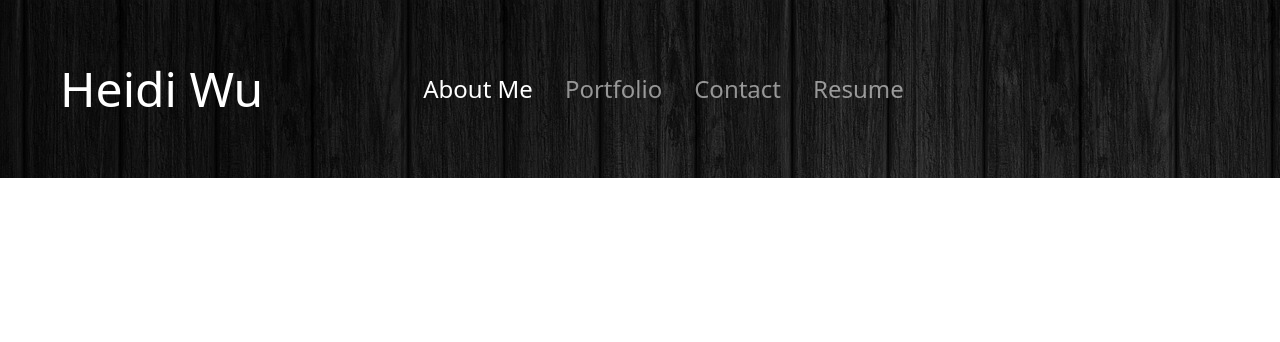
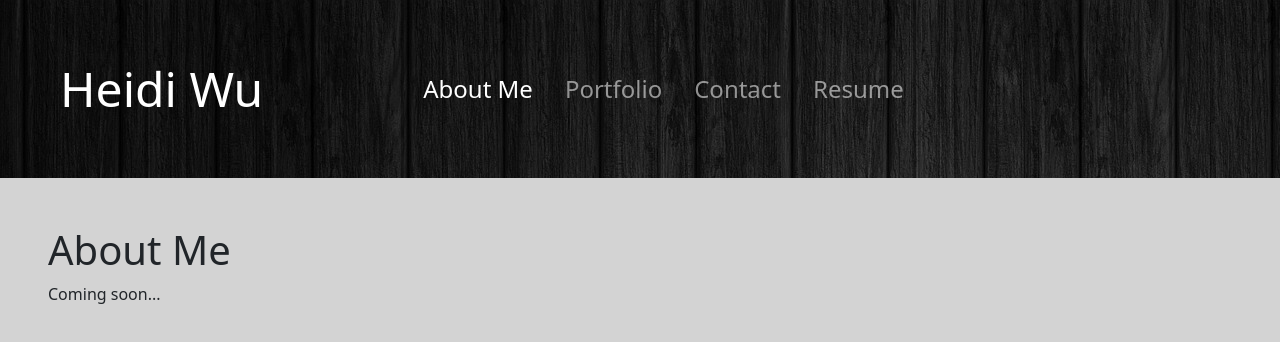
Before and after one commit to heidiwu3388/React-Portfolio, a React (Create React App) app: page / in a window 1280 px wide. Shown: the top 342 px of the page. Built offline with nearby package versions, Linux system fonts and the light colour scheme.

Commit message:
render pages (AboutMe, Portfolio, Contact and Resume) based on the title clicked in the navigation bar

```diff
--- a/src/components/PortfolioContainer.js
+++ b/src/components/PortfolioContainer.js
@@ -3,12 +3,29 @@ import React, { useState } from 'react';
 
 // import user-defined React components
 import Header from './Header';
+import AboutMe from './pages/AboutMe';
+import Portfolio from './pages/Portfolio';
+import Contact from './pages/Contact';
+import Resume from './pages/Resume';
 
 // define component 'PortfolioContainer' and export it as default
 export default function PortfolioContainer() {
   // declare state variables, setter functions and initial values
   const [currentPage, setCurrentPage] = useState('About Me');
 
+  // define function to render page based on 'currentPage' state
+  function renderPage() {
+    if (currentPage === "About Me") {
+      return <AboutMe />;
+    }
+    if (currentPage === "Portfolio") {
+      return <Portfolio />;
+    }
+    if (currentPage === "Contact") {
+      return <Contact />;
+    }
+    return <Resume />;
+  };
   // define function to handle page changes
   function handlePageChange(page) {
     setCurrentPage(page);
@@ -18,6 +35,7 @@ export default function PortfolioContainer() {
   return (
     <div>
       <Header currentPage={currentPage} handlePageChange={handlePageChange}/>
+      {renderPage()}
     </div>
   );
 }
--- /dev/null
+++ b/src/components/pages/AboutMe.js
@@ -0,0 +1,12 @@
+import React from 'react';
+
+export default function AboutMe() {
+  return (
+    <div className="pt-5 px-5" style={{background:"lightgrey", height:"800px"}}>
+      <h1>About Me</h1>
+      <p>
+        Coming soon...
+      </p>
+    </div>
+  );
+}
--- /dev/null
+++ b/src/components/pages/Contact.js
@@ -0,0 +1,12 @@
+import React from 'react';
+
+export default function Contact() {
+  return (
+    <div className="pt-5 px-5" style={{background:"lightgrey", height:"800px"}}>
+      <h1>Contact</h1>
+      <p>
+        Coming soon...
+      </p>
+    </div>
+  );
+}
--- /dev/null
+++ b/src/components/pages/Portfolio.js
@@ -0,0 +1,12 @@
+import React from 'react';
+
+export default function Portfolio() {
+  return (
+    <div className="pt-5 px-5" style={{background:"lightgrey", height:"800px"}}>
+      <h1>Portfolio</h1>
+      <p>
+        Coming soon...
+      </p>
+    </div>
+  );
+}
--- /dev/null
+++ b/src/components/pages/Resume.js
@@ -0,0 +1,12 @@
+import React from 'react';
+
+export default function Resume() {
+  return (
+    <div className="pt-5 px-5" style={{background:"lightgrey", height:"800px"}}>
+      <h1>Resume</h1>
+      <p>
+        Coming soon...
+      </p>
+    </div>
+  );
+}
```
